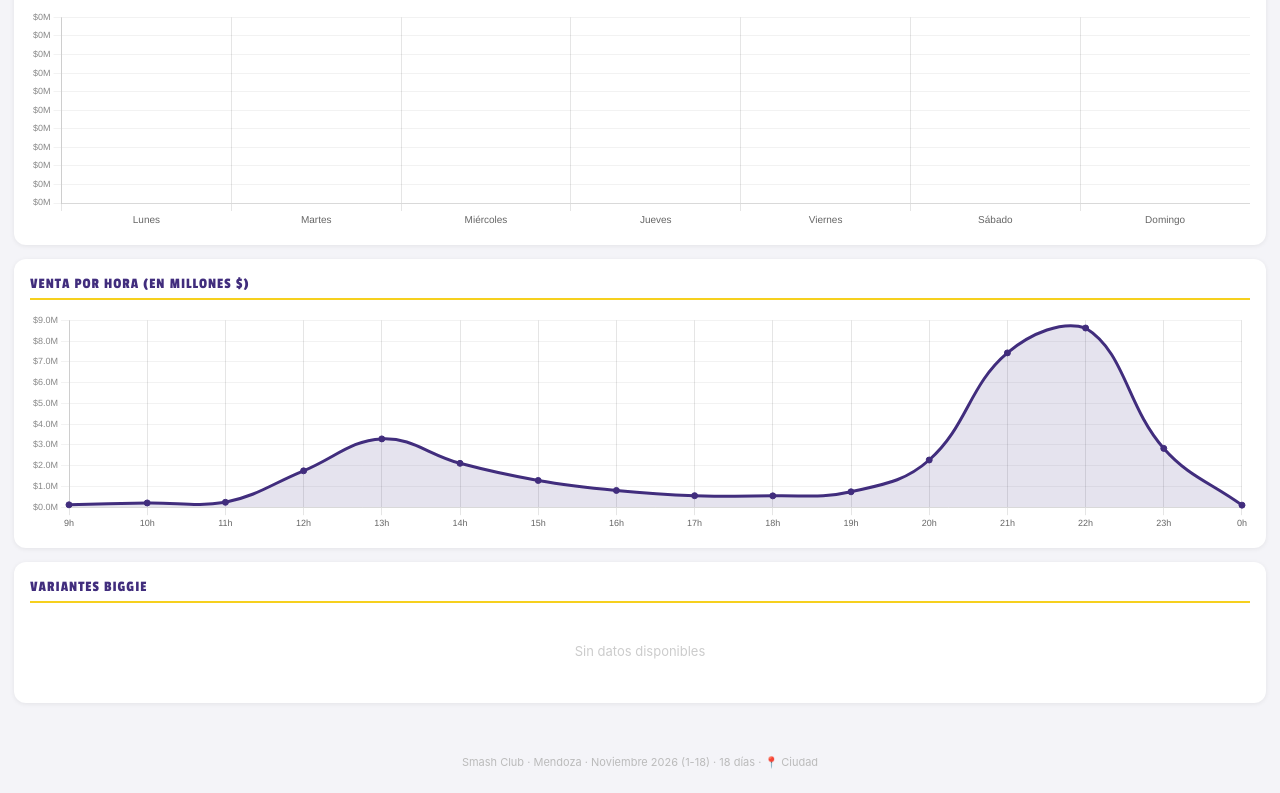
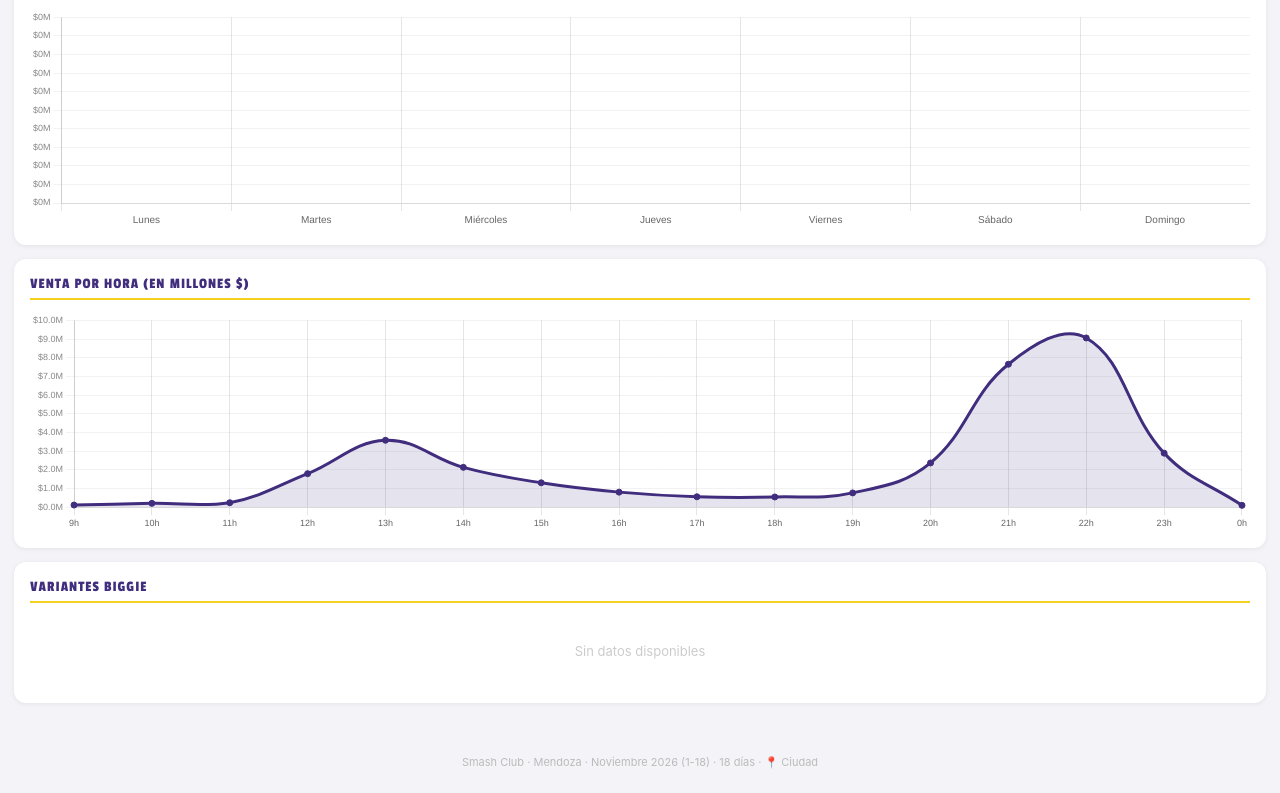
Before and after one commit to francoindragoli/smashclub-dashboards, a plain HTML site: page dashboard-ventas.html in a window 1280 px wide. Shown: the part 1250-2043 px from the top of the page. Drawn offline with nearby package versions, Linux system fonts and the light colour scheme.

Commit message:
Auto-update dashboards — 25/11/2026 12:37

```diff
--- a/dashboard-ventas.html
+++ b/dashboard-ventas.html
@@ -822,7 +822,7 @@ const MESES = {
           ticketPromedio:76242,
           ventaDias:[0,0,0,0,0,0,0],
           horaLabels:["9h", "10h", "11h", "12h", "13h", "14h", "15h", "16h", "17h", "18h", "19h", "20h", "21h", "22h", "23h", "0h"],
-          horaVentas:[0.115, 0.205, 0.236, 1.753, 3.291, 2.114, 1.288, 0.807, 0.555, 0.547, 0.742, 2.274, 7.434, 8.633, 2.833, 0.099]
+          horaVentas:[0.115, 0.205, 0.24, 1.796, 3.583, 2.133, 1.306, 0.807, 0.558, 0.547, 0.766, 2.369, 7.653, 9.061, 2.894, 0.099]
         },
         puntilla: {
           burgers: {'Crispy Bliss':785, 'Gollum Signature':625, 'L.A Americana':468, 'John Bacon':448, 'Cheese Burger':267, 'Sweet Alabama':130, 'LA MANTEQUISH':127, 'Biggie':55, 'Denver':26},
@@ -836,7 +836,7 @@ const MESES = {
           ticketPromedio:34817,
           ventaDias:[0,0,0,0,0,0,0],
           horaLabels:["9h", "10h", "11h", "12h", "13h", "14h", "15h", "16h", "17h", "18h", "19h", "20h", "21h", "22h", "23h", "0h"],
-          horaVentas:[0.007, 0.028, 0.071, 1.619, 5.402, 4.689, 1.799, 1.139, 0.575, 0.274, 0.797, 6.109, 16.381, 13.121, 6.788, 1.787]
+          horaVentas:[0.007, 0.028, 0.071, 1.68, 5.655, 4.796, 1.83, 1.198, 0.575, 0.312, 0.82, 6.288, 16.998, 13.444, 7.005, 1.876]
         },
         snaps: {
           18: {
@@ -848,6 +848,11 @@ const MESES = {
             dias:23, diasCount:[4, 3, 3, 3, 3, 3, 4],
             ciudad:{burgers:{'Crispy Bliss':1206, 'Gollum Signature':877, 'John Bacon':684, 'L.A Americana':661, 'Cheese Burger':425, 'Sweet Alabama':207, 'La Mantequish':194, 'Biggie':100, 'Denver':39, 'Fat Fil A':3},jr:1895,doble:2384,xl:117,total:4396,ventaTotal:32924549,totalDocs:0,ticketPromedio:0,ventaDias:[0,0,0,0,0,0,0],horaLabels:["9h", "10h", "11h", "12h", "13h", "14h", "15h", "16h", "17h", "18h", "19h", "20h", "21h", "22h", "23h", "0h"],horaVentas:[0.115, 0.205, 0.236, 1.753, 3.291, 2.114, 1.288, 0.807, 0.555, 0.547, 0.742, 2.274, 7.434, 8.633, 2.833, 0.099]},
             puntilla:{burgers:{'Crispy Bliss':862, 'Gollum Signature':664, 'L.A Americana':491, 'John Bacon':481, 'Cheese Burger':272, 'Sweet Alabama':135, 'La Mantequish':131, 'Biggie':59, 'Denver':26},jr:1327,doble:1696,xl:98,total:3121,ventaTotal:60587328,totalDocs:0,ticketPromedio:0,ventaDias:[0,0,0,0,0,0,0],horaLabels:["9h", "10h", "11h", "12h", "13h", "14h", "15h", "16h", "17h", "18h", "19h", "20h", "21h", "22h", "23h", "0h"],horaVentas:[0.007, 0.028, 0.071, 1.619, 5.402, 4.689, 1.799, 1.139, 0.575, 0.274, 0.797, 6.109, 16.381, 13.121, 6.788, 1.787]}
+          },
+          24: {
+            dias:24, diasCount:[4, 4, 3, 3, 3, 3, 4],
+            ciudad:{burgers:{'Crispy Bliss':1212, 'Gollum Signature':882, 'John Bacon':695, 'L.A Americana':665, 'Cheese Burger':434, 'Sweet Alabama':212, 'La Mantequish':195, 'Biggie':103, 'Denver':40, 'Fat Fil A':3},jr:1931,doble:2393,xl:117,total:4441,ventaTotal:34132191,totalDocs:0,ticketPromedio:0,ventaDias:[0,0,0,0,0,0,0],horaLabels:["9h", "10h", "11h", "12h", "13h", "14h", "15h", "16h", "17h", "18h", "19h", "20h", "21h", "22h", "23h", "0h"],horaVentas:[0.115, 0.205, 0.24, 1.796, 3.583, 2.133, 1.306, 0.807, 0.558, 0.547, 0.766, 2.369, 7.653, 9.061, 2.894, 0.099]},
+            puntilla:{burgers:{'Crispy Bliss':883, 'Gollum Signature':683, 'L.A Americana':505, 'John Bacon':487, 'Cheese Burger':279, 'Sweet Alabama':135, 'La Mantequish':131, 'Biggie':59, 'Denver':26},jr:1358,doble:1729,xl:101,total:3188,ventaTotal:62583186,totalDocs:0,ticketPromedio:0,ventaDias:[0,0,0,0,0,0,0],horaLabels:["9h", "10h", "11h", "12h", "13h", "14h", "15h", "16h", "17h", "18h", "19h", "20h", "21h", "22h", "23h", "0h"],horaVentas:[0.007, 0.028, 0.071, 1.68, 5.655, 4.796, 1.83, 1.198, 0.575, 0.312, 0.82, 6.288, 16.998, 13.444, 7.005, 1.876]}
           },
         }
       },
```
